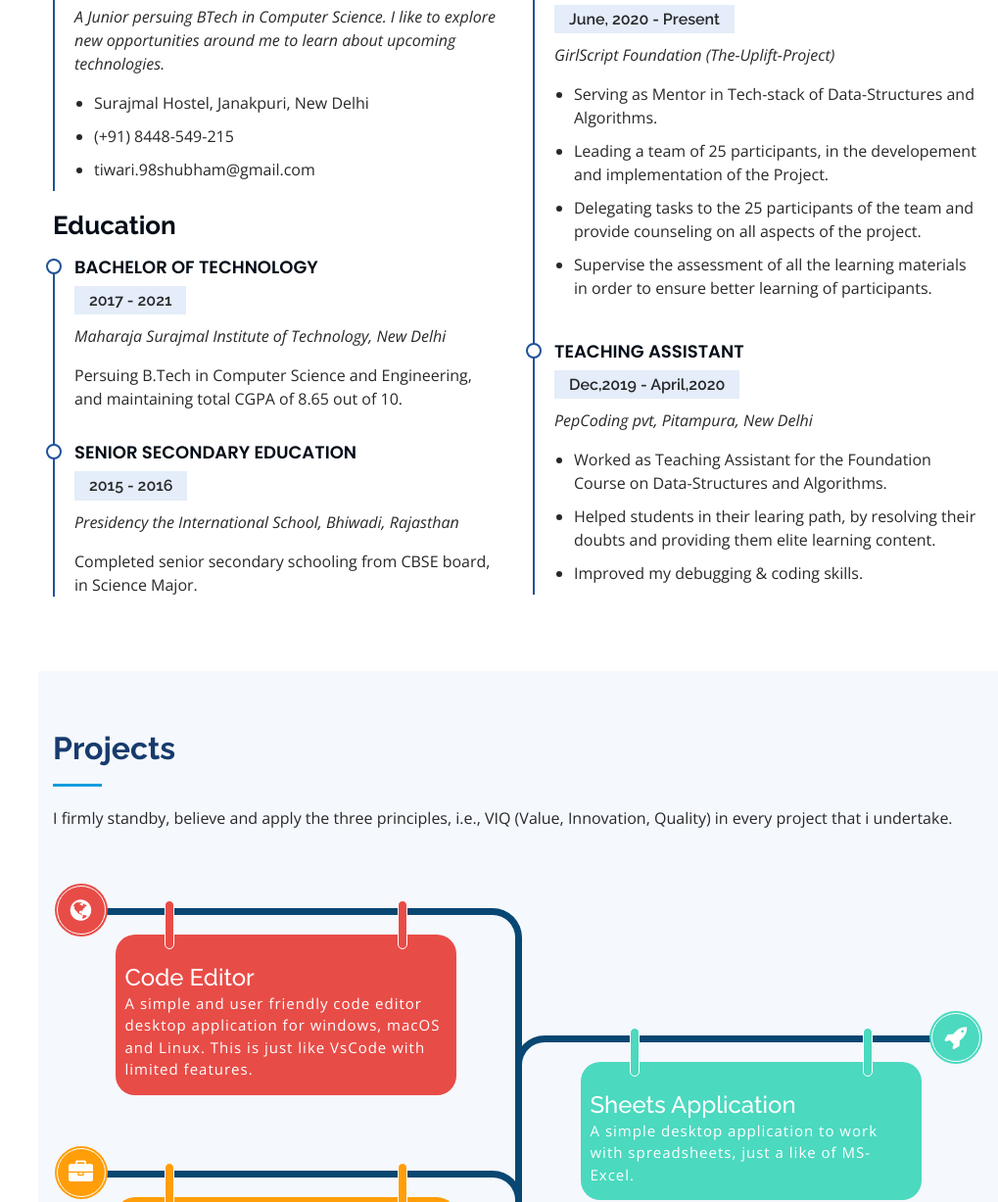
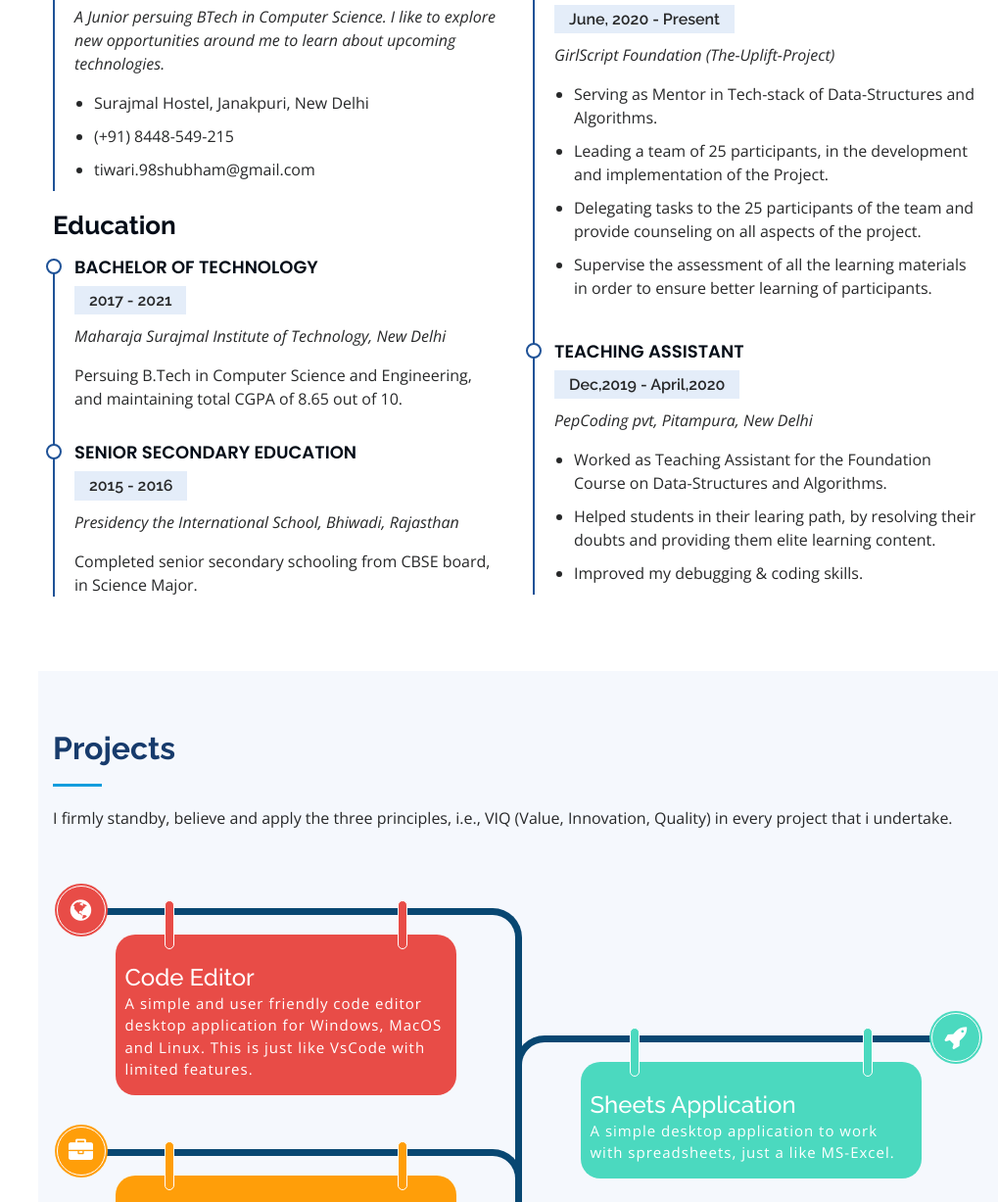
Before and after one commit to Shubham230198/ShubhamTiwari, a plain HTML site: page index.html in a window 1280 px wide. Shown: the part 2475-3702 px from the top of the page at 98% size, without its empty margins (261-1280 px from the left). Drawn offline with nearby package versions, Linux system fonts and the light colour scheme.

Commit message:
"update"

```diff
--- a/index.html
+++ b/index.html
@@ -90,7 +90,7 @@
 
         <div class="row">
           <div class="col-lg-4" data-aos="fade-right">
-            <img src="assets/img/myImg/profile1.jpg" class="img-fluid offset-md-2" alt="">
+            <img src="assets/img/myImg/profile1.jpg" class="img-fluid offset-md-2 offset-sm-3" alt="">
 
           </div>
           <div class="col-lg-8 pt-4 pt-lg-0 content" data-aos="fade-left">
@@ -102,7 +102,7 @@
               <div class="col-lg-6">
                 <ul>
                   <li><i class="icofont-rounded-right"></i> <strong>Birthday:</strong> 23 Jan, 1998</li>
-                  <li><i class="icofont-rounded-right"></i> <strong>Website:</strong> www.example.com</li>
+                  <li><i class="icofont-rounded-right"></i> <strong>Website:</strong> You are on it.</li>
                   <li><i class="icofont-rounded-right"></i> <strong>Phone:</strong> +91 8448549215</li>
                   <li><i class="icofont-rounded-right"></i> <strong>City:</strong> New Delhi, India</li>
                 </ul>
@@ -300,7 +300,7 @@
               <p><em>GirlScript Foundation (The-Uplift-Project)</em></p>
               <ul>
                 <li>Serving as Mentor in Tech-stack of Data-Structures and Algorithms.</li>
-                <li>Leading a team of 25 participants, in the developement and implementation of the Project.</li>
+                <li>Leading a team of 25 participants, in the development and implementation of the Project.</li>
                 <li>Delegating tasks to the 25 participants of the team and provide counseling on all aspects of the project. </li>
                 <li>Supervise the assessment of all the learning materials in order to ensure better learning of participants.</li>
               </ul>
@@ -338,7 +338,7 @@
                       <a href="#" class="timeline-content">
                           <h3 class="title">Code Editor</h3>
                           <p class="description ">
-                              A simple and user friendly code editor desktop application for windows, macOS and Linux. This is just like VsCode with limited features.
+                              A simple and user friendly code editor desktop application for Windows, MacOS and Linux. This is just like VsCode with limited features.
                           </p>
                       </a>
                   </div>
@@ -347,7 +347,7 @@
                       <a href="#" class="timeline-content">
                           <h3 class="title">Sheets Application</h3>
                           <p class="description">
-                              A simple desktop application to work with spreadsheets, just a like of MS-Excel.
+                              A simple desktop application to work with spreadsheets, just a like MS-Excel.
                           </p>
                       </a>
                   </div>
```
